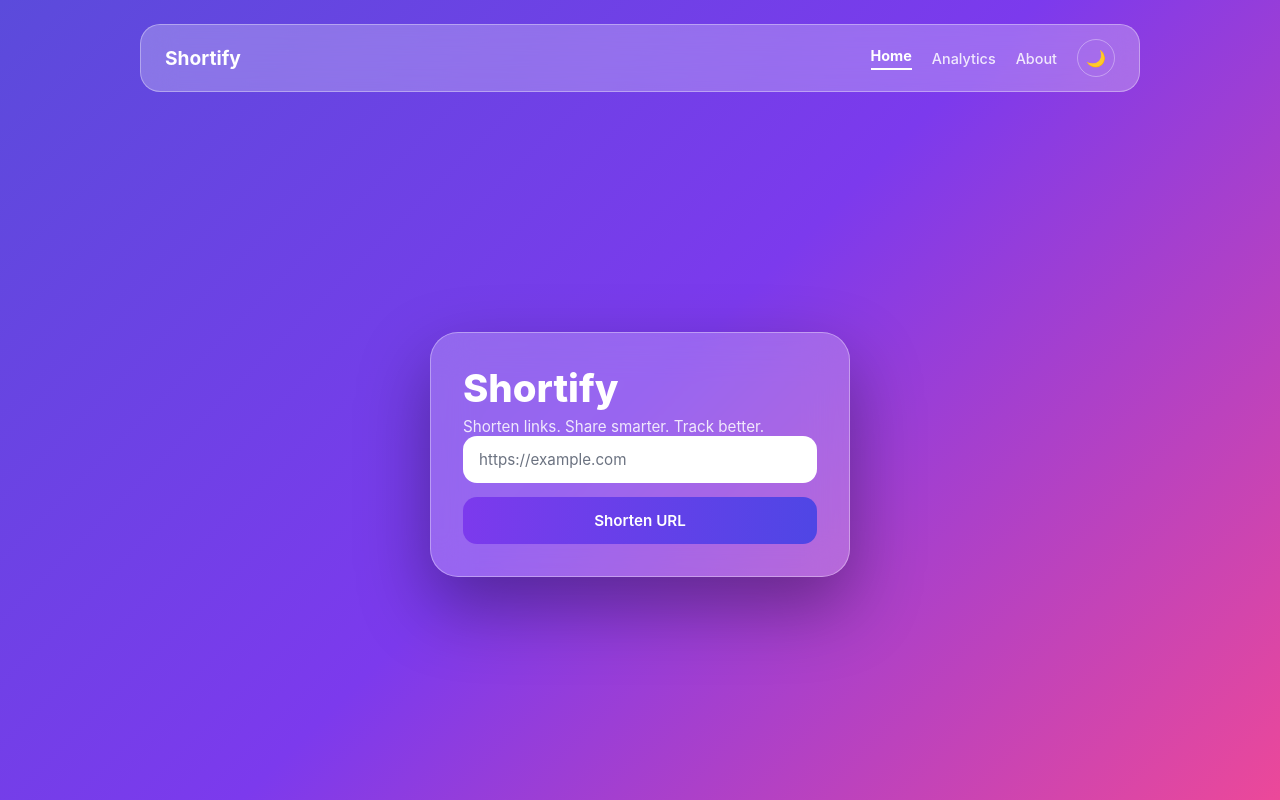
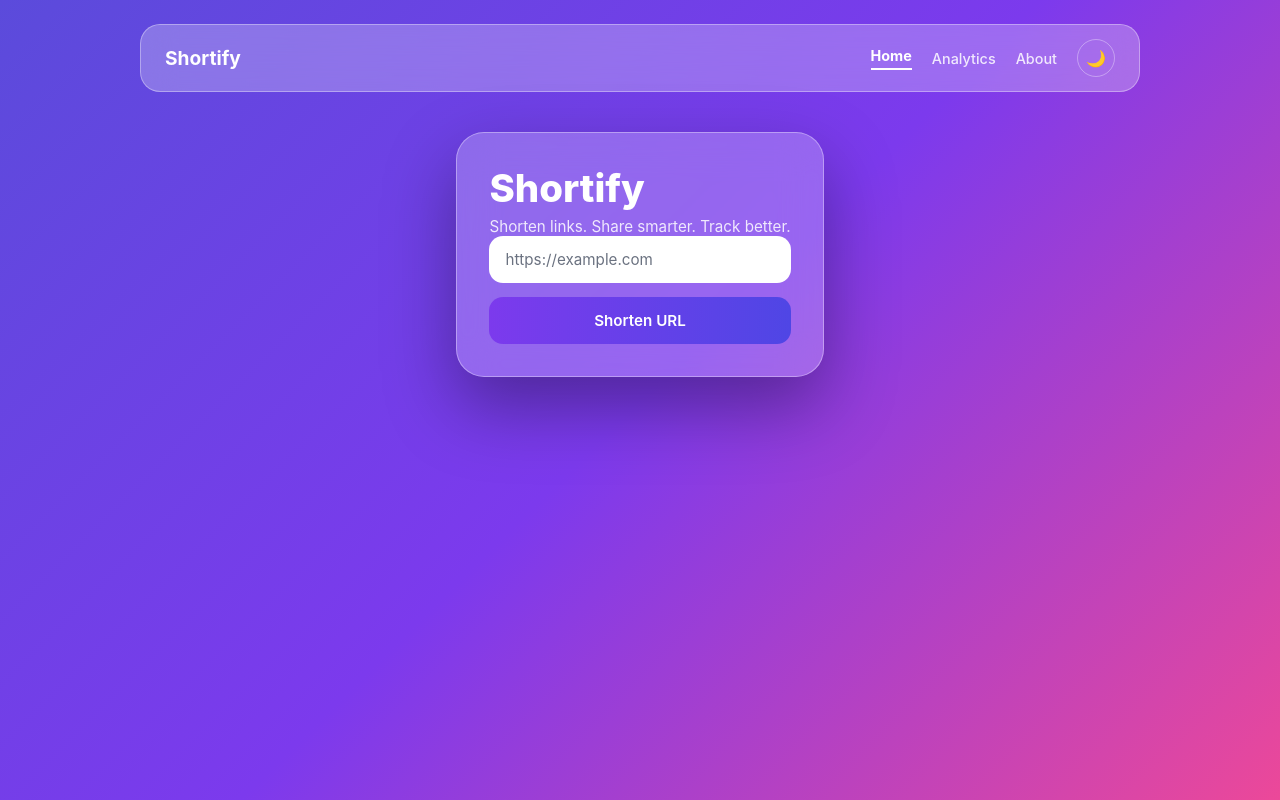
Before and after one commit to Akash-Sahani18/Shortify, a React (Vite) app in the folder frontend/: page / in a window 1280 px wide. Built offline with nearby package versions, Linux system fonts and the light colour scheme; no server answers.

Commit message:
Update Home.jsx

```diff
--- a/frontend/src/pages/Home.jsx
+++ b/frontend/src/pages/Home.jsx
@@ -1,3 +1,7 @@
 export default function Home({ children }) {
-  return children;
+  return (
+    <div className="home-page">
+      {children}
+    </div>
+  );
 }
```
